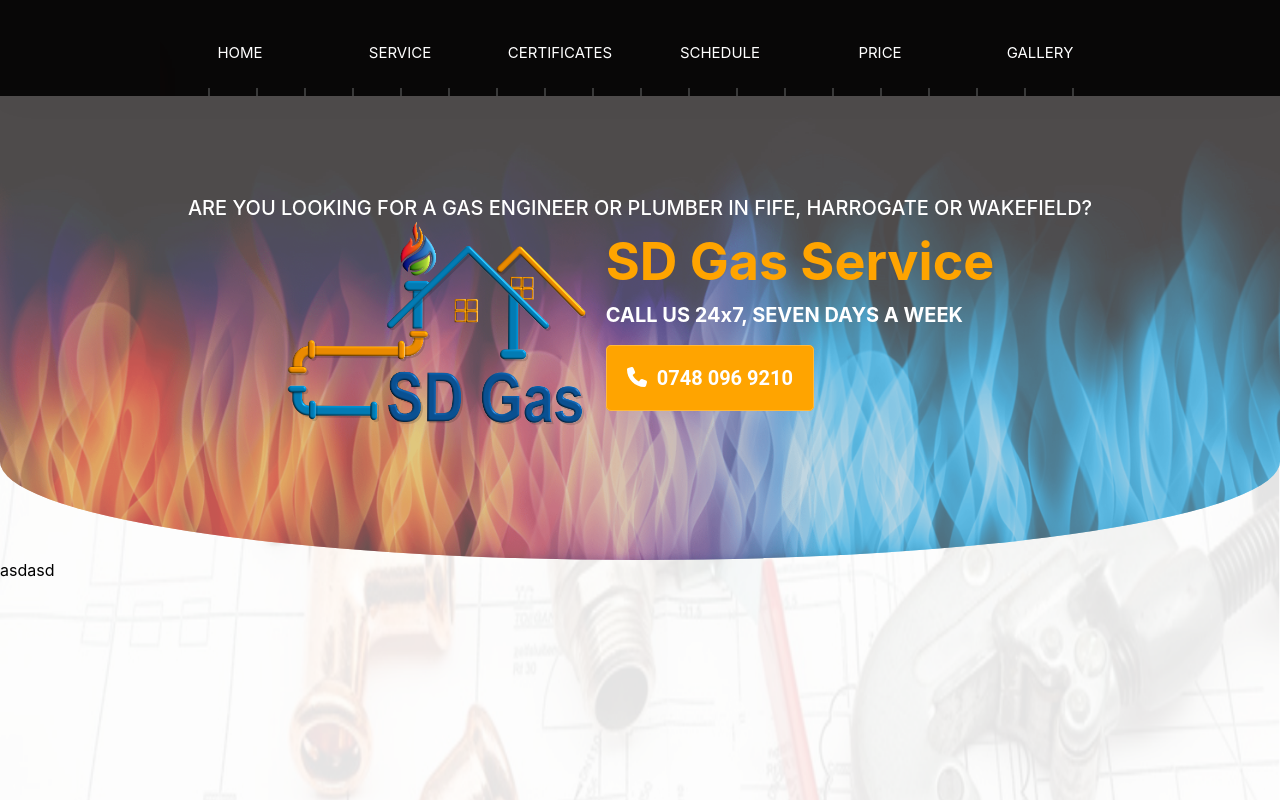
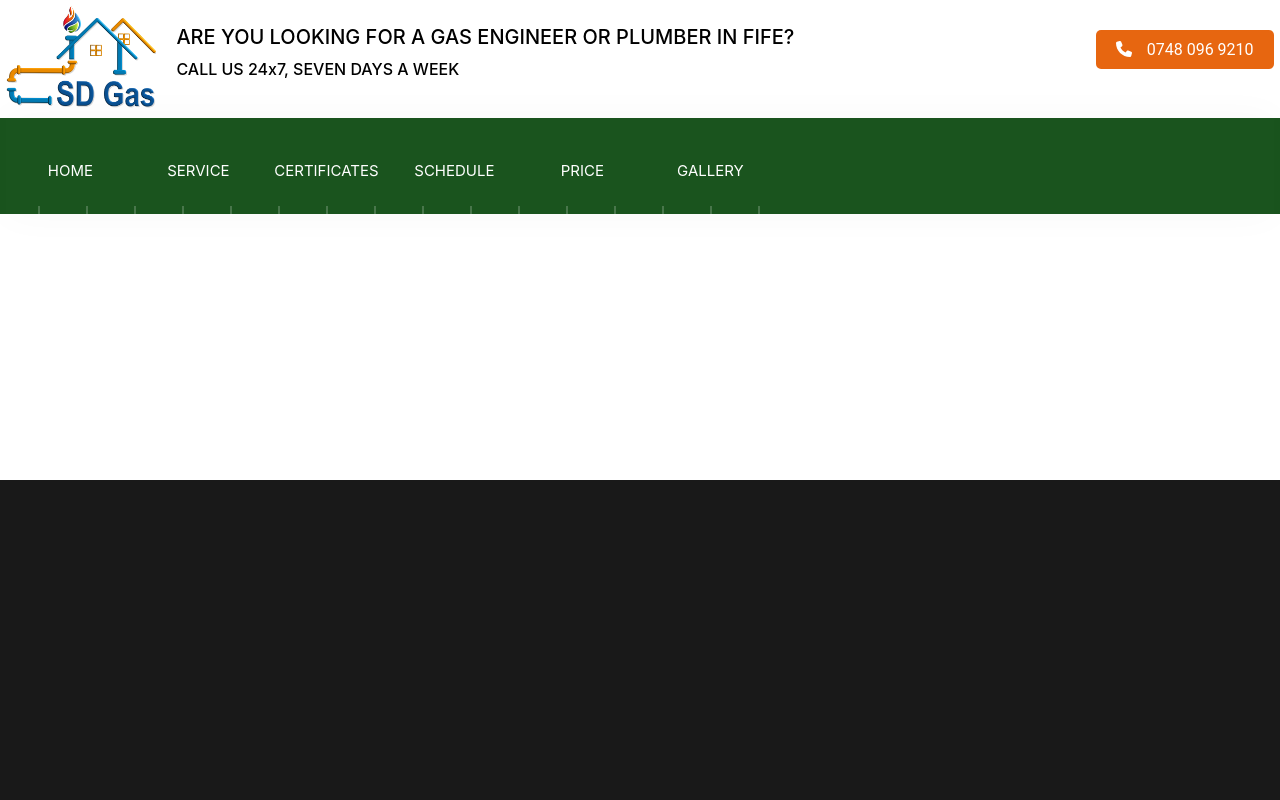
Before and after one commit to Iza-Soft/SDGas.Platform.UI, a React (Create React App) app: page / in a window 1280 px wide. Shown: the top 800 px of the page. Built offline with nearby package versions, Linux system fonts and the light colour scheme.

Commit message:
change design

```diff
--- a/package.json
+++ b/package.json
@@ -3,9 +3,13 @@
   "version": "0.1.0",
   "private": true,
   "dependencies": {
+    "@emotion/react": "^11.11.4",
+    "@emotion/styled": "^11.11.0",
     "@fortawesome/fontawesome-svg-core": "^6.5.1",
     "@fortawesome/free-solid-svg-icons": "^6.5.1",
     "@fortawesome/react-fontawesome": "^0.2.0",
+    "@mui/icons-material": "^5.15.12",
+    "@mui/material": "^5.15.12",
     "@testing-library/jest-dom": "^5.17.0",
     "@testing-library/react": "^13.4.0",
     "@testing-library/user-event": "^13.5.0",
--- a/src/App.tsx
+++ b/src/App.tsx
@@ -5,7 +5,7 @@
 
 const App = (): React.JSX.Element => {
   return (
-    <div className="background">
+    <div>
       <Header />
       <Workspace />
       <Footer />
--- a/src/components/footer/footer.tsx
+++ b/src/components/footer/footer.tsx
@@ -12,7 +12,7 @@
 const Footer = (): React.JSX.Element => {
   return (
     <div className={style.footer}>
-      <div style={{ display: "flex", gap: "40px" }}>
+      {/* <div style={{ display: "flex", gap: "40px" }}>
         <div>
           <img src={logo} width="150" />
         </div>
@@ -191,7 +191,7 @@
             page.
           </div>
         </div>
-      </div>
+      </div> */}
     </div>
   );
 };
--- a/src/components/footer/style.module.css
+++ b/src/components/footer/style.module.css
@@ -1,5 +1,5 @@
 .footer {
-  position: relative;
+  position: absolute;
   bottom: 0;
   background: rgba(0, 0, 0, 0.9);
   color: #fff;
--- a/src/components/header/header.tsx
+++ b/src/components/header/header.tsx
@@ -1,78 +1,12 @@
 import React from "react";
-import style from "./style.module.css";
-import logo from "../../images/SDGasLogo.svg";
-import { FontAwesomeIcon } from "@fortawesome/react-fontawesome";
-import { faPhone } from "@fortawesome/free-solid-svg-icons";
 import MainMenu from "./menu/main-menu";
+import Title from "./title/title";
 
 const Header = (): React.JSX.Element => {
   return (
-    <div className={style.background}>
-      <div className={style.block}></div>
+    <div>
+      <Title />
       <MainMenu />
-      <div
-        style={{
-          display: "inline",
-          top: "100px",
-          position: "relative",
-        }}
-      >
-        <div style={{ textAlign: "center" }}>
-          <h2
-            style={{
-              color: "#fff",
-              fontSize: "20px",
-              margin: "0",
-              fontWeight: "500",
-            }}
-          >
-            ARE YOU LOOKING FOR A GAS ENGINEER OR PLUMBER IN FIFE, HARROGATE OR
-            WAKEFIELD?
-          </h2>
-        </div>
-        <div
-          style={{
-            display: "flex",
-            justifyContent: "center",
-            alignItems: "center",
-          }}
-        >
-          <div style={{ height: "220px" }}>
-            <img src={logo} width="300" />
-          </div>
-          <div
-            style={{
-              height: "220px",
-              paddingLeft: "20px",
-            }}
-          >
-            <div style={{ padding: "10px 0 0 0" }}>
-              <h2 style={{ color: "#ffa400", fontSize: "52px", margin: "0" }}>
-                SD Gas Service
-              </h2>
-            </div>
-            <div style={{ padding: "10px 0 0 0" }}>
-              <h2
-                style={{
-                  color: "#fff",
-                  fontSize: "20px",
-                  margin: "0",
-                }}
-              >
-                CALL US 24x7, SEVEN DAYS A WEEK
-              </h2>
-            </div>
-            <div>
-              <div style={{ padding: "40px 0 0 0" }}>
-                <a href="tel:07480969210" className={style.elementskit_btn}>
-                  <FontAwesomeIcon icon={faPhone} />
-                  0748 096 9210
-                </a>
-              </div>
-            </div>
-          </div>
-        </div>
-      </div>
     </div>
   );
 };
--- a/src/components/header/menu/main-menu.tsx
+++ b/src/components/header/menu/main-menu.tsx
@@ -1,11 +1,67 @@
 import React from "react";
 import style from "./style.module.css";
+import {
+  Box,
+  Divider,
+  Drawer,
+  IconButton,
+  List,
+  ListItem,
+  ListItemButton,
+  ListItemIcon,
+  ListItemText,
+  Typography,
+} from "@mui/material";
+import InboxIcon from "@mui/icons-material/MoveToInbox";
+import MailIcon from "@mui/icons-material/Mail";
+import MenuIcon from "@mui/icons-material/Menu";
 
 const MainMenu = (): React.JSX.Element => {
+  const [open, setOpen] = React.useState(false);
+
   function _onMainMenuEvent(obj: string | undefined) {
     console.log("Rise event ... ", obj);
   }
+  const handleDrawerOpen = (isOpen: boolean) => {
+    setOpen(isOpen);
+  };
+
+  const DrawerList = (
+    <Box
+      sx={{ width: 250 }}
+      role="presentation"
+      onClick={() => handleDrawerOpen(false)}
+    >
+      <List>
+        {["HOME", "SERVICE", "CERTIFICATES", "SCHEDULE"].map((text, index) => (
+          <ListItem key={text} disablePadding>
+            <ListItemButton>
+              <ListItemIcon>
+                {index % 2 === 0 ? <InboxIcon /> : <MailIcon />}
+              </ListItemIcon>
+              <ListItemText primary={text} />
+            </ListItemButton>
+          </ListItem>
+        ))}
+      </List>
+      <Divider />
+      <List>
+        {["PRICE", "GALLERY"].map((text, index) => (
+          <ListItem key={text} disablePadding>
+            <ListItemButton>
+              <ListItemIcon>
+                {index % 2 === 0 ? <InboxIcon /> : <MailIcon />}
+              </ListItemIcon>
+              <ListItemText primary={text} />
+            </ListItemButton>
+          </ListItem>
+        ))}
+      </List>
+    </Box>
+  );
+
   return (
+    <div className={style.container}>
       <div className={style.wrapper}>
         <nav className={style.navbar}>
           <ul className={style.navbar__menu}>
@@ -72,6 +128,25 @@
             </li>
           </ul>
         </nav>
+
+        <nav className={style.navbar_drawer}>
+          <IconButton
+            color="inherit"
+            aria-label="open drawer"
+            onClick={() => handleDrawerOpen(true)}
+            edge="start"
+            sx={{ mr: 2, ...(open && { display: "none" }) }}
+          >
+            <MenuIcon />
+          </IconButton>
+          <Typography noWrap component="div">
+            Main menu
+          </Typography>
+        </nav>
+        <Drawer open={open} onClose={() => handleDrawerOpen(false)}>
+          {DrawerList}
+        </Drawer>
+      </div>
     </div>
   );
 };
--- a/src/components/header/menu/style.module.css
+++ b/src/components/header/menu/style.module.css
@@ -1,16 +1,34 @@
-.wrapper {
+div.container {
+  display: flex;
+  justify-content: center;
+  background: rgba(2, 66, 6, 0.9);
+}
+
+div.container > .wrapper {
+  border: 0px solid black;
+  width: 99%;
+  max-width: 1300px;
   position: relative;
   top: 0;
   left: 0;
   right: 0;
-  background: rgba(0, 0, 0, 0.9);
   color: #fff;
-  padding: 0 2rem;
+  /* padding: 0 2rem; */
   box-shadow: 0 0 40px rgba(0, 0, 0, 0.03);
   height: 6rem;
   display: flex;
   align-items: center;
-  gap: 3rem;
+  /* gap: 3rem; */
+}
+
+.navbar_drawer {
+  display: none;
+  @media only screen and (max-width: 768px) {
+    display: flex;
+    align-items: center;
+    margin-left: 20px;
+    text-transform: uppercase;
+  }
 }
 
 ul {
@@ -25,8 +43,11 @@
   display: flex;
   align-items: center;
   height: 100%;
-  margin: 0 auto;
+  /* margin: 0 auto; */
   overflow: hidden;
+  @media only screen and (max-width: 768px) {
+    display: none;
+  }
 }
 .navbar__menu {
   position: relative;
@@ -40,11 +61,10 @@
   align-items: center;
   justify-content: center;
   height: 3.5rem;
-  width: 10rem;
+  width: 8rem;
   color: #fff;
   transition: 250ms ease all;
   text-decoration: none;
-  width: 10rem;
   text-transform: uppercase;
   transition: 500ms ease all;
 }
@@ -63,7 +83,7 @@
   content: "";
   position: absolute;
   left: -8rem;
-  margin-left: 5rem;
+  margin-left: 4rem;
   bottom: -1.25rem;
   height: 0.5rem;
   width: 2px;
--- a/src/components/header/style.module.css
+++ b/src/components/header/style.module.css
@@ -1,5 +1,5 @@
 .background {
-  background-image: url("../../images/SDGasHeaderBackground.png");
+  /* background-image: url("../../images/SDGasHeaderBackground.png"); */
   background-repeat: no-repeat;
   background-size: 100% 100%;
   height: 70vh;
@@ -8,23 +8,9 @@
   transition: background 0.3s, border-radius 0.3s, opacity 0.3s;
   border-radius: 0 0 85% 85% / 30%;
 }
-.elementskit_btn {
-  padding: 20px 20px 20px 20px;
-  font-family: "Roboto", Sans-serif;
-  font-size: 20px;
-  font-weight: 600;
-  line-height: 1em;
-  color: #ffffff;
-  background-color: #ffa400;
-  border-style: solid;
-  border-width: 1px 1px 1px 1px;
-  border-color: #ffb93c;
-  border-radius: 5px 5px 5px 5px;
-  text-decoration: none;
-}
 
 .block {
-  background: #c4bcbc;
+  /* background: #c4bcbc; */
   filter: alpha(opacity=60);
   /* IE */
   -moz-opacity: 0.4;
--- /dev/null
+++ b/src/components/header/title/style.module.css
@@ -0,0 +1,72 @@
+div.container {
+  padding: 5px 0 5px 0;
+  display: flex;
+  justify-content: center;
+  flex-direction: column;
+  @media only screen and (min-width: 992px) {
+    flex-direction: row;
+  }
+  align-items: center;
+}
+
+div.container > .wrapper {
+  border: 0px solid black;
+  width: 99%;
+  /* max-width: 955px; */
+  max-width: 1300px;
+  display: flex;
+  flex-direction: column;
+  @media only screen and (min-width: 992px) {
+    flex-direction: row;
+    gap: 20px;
+  }
+}
+
+@media only screen and (max-width: 768px) {
+  .position {
+    text-align: center;
+  }
+}
+
+.question {
+  @media only screen and (min-width: 992px) {
+    padding: 20px 0 5px 0;
+  }
+  font-size: 20px;
+  font-weight: 500;
+  @media only screen and (min-width: 768px) {
+    text-wrap: nowrap;
+  }
+}
+
+.call {
+  @media only screen and (min-width: 992px) {
+    padding: 5px 0 10px 0;
+  }
+  font-weight: 500;
+}
+
+.btn_wrapper {
+  margin-top: 25px;
+  @media only screen and (max-width: 768px) {
+    margin: 10px 0 10px 0;
+  }
+}
+
+@media only screen and (min-width: 992px) {
+  .btn_container {
+    border: 0px solid black;
+    width: 40%;
+    text-align: right;
+  }
+}
+
+.btn {
+  display: inline-block;
+  padding: 10px 20px;
+  background-color: #e76610;
+  color: #fff;
+  border-radius: 5px;
+  text-decoration: none;
+  font-family: "Roboto", Sans-serif;
+}
--- /dev/null
+++ b/src/components/header/title/title.tsx
@@ -0,0 +1,34 @@
+import { faPhone } from "@fortawesome/free-solid-svg-icons";
+import logo from "../../../images/SDGasLogo.svg";
+import style from "./style.module.css";
+import { FontAwesomeIcon } from "@fortawesome/react-fontawesome";
+
+function Title(): React.ReactElement {
+  return (
+    <div className={style.container}>
+      <div className={style.wrapper}>
+        <div className={style.position}>
+          <img src={logo} width="150" alt="Logo" />
+        </div>
+        <div>
+          <div className={style.position}>
+            <div className={style.question}>
+              ARE YOU LOOKING FOR A GAS ENGINEER OR PLUMBER IN FIFE?
+            </div>
+            <div className={style.call}>CALL US 24x7, SEVEN DAYS A WEEK</div>
+          </div>
+        </div>
+        <div className={style.btn_container}>
+          <div className={`${style.position} ${style.btn_wrapper}`}>
+            <a href="tel:07480969210" className={style.btn}>
+              <FontAwesomeIcon icon={faPhone} style={{ marginRight: "5px" }} />
+              0748 096 9210
+            </a>
+          </div>
+        </div>
+      </div>
+    </div>
+  );
+}
+
+export default Title;
--- a/src/components/workspace/workspace-home/workspace-home.tsx
+++ b/src/components/workspace/workspace-home/workspace-home.tsx
@@ -1,7 +1,7 @@
 import React from "react";
 
 const WorkspaceHome = (): React.JSX.Element => {
-  return <div style={{ height: "500px" }}>asdasd</div>;
+  return <div style={{ height: "500px" }}></div>;
 };
 
 export default WorkspaceHome;
--- a/src/css/global.css
+++ b/src/css/global.css
@@ -15,11 +15,3 @@
 .svg-inline--fa {
   padding-right: 10px;
 }
-
-div.background {
-  background-image: url("../images/SDGasBodyBackground.png");
-  background-repeat: no-repeat;
-  background-size: 100% 100%;
-  /* opacity: 0.5; */
-  /* transition: background 0.3s, border-radius 0.3s, opacity 0.3s; */
-}
```
Also changed, not shown: 2 other files (tests, documents, lock files or other folders). Lines whose indentation alone changed are shown as unchanged.
